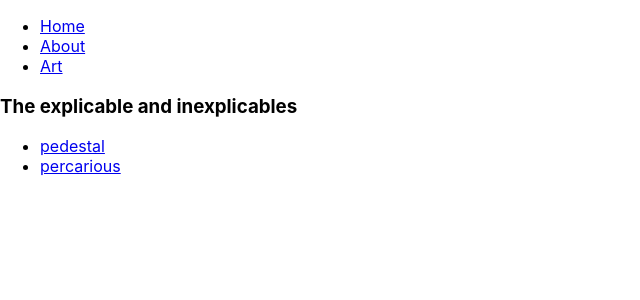
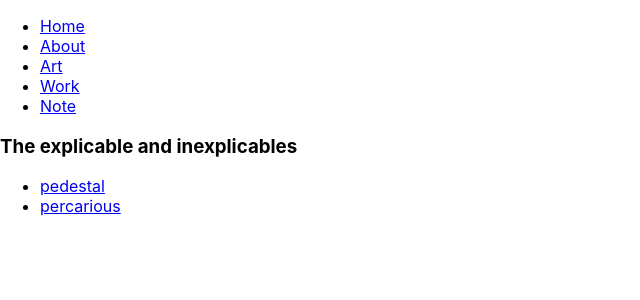
Before and after one commit to majsdev/majsdev.github.io, a React (Create React App) app: page /art in a window 1280 px wide. Shown: the top 300 px of the page, without its empty margins (0-640 px from the left). Built offline with nearby package versions, Linux system fonts and the light colour scheme.

Commit message:
add routes

```diff
--- a/src/App.js
+++ b/src/App.js
@@ -8,34 +8,28 @@ import {
   About,
   Art,
   Home,
+  Note,
+  Work,
   NavBar
 } from './pages';
 
 
 function App() {
   return (
-
     <div className="App">
       <Router>
           <NavBar />
+
           <Switch>
-
-                <Route path="/about">
-                    <About />
-                </Route>
-
-                <Route path="/art">
-                    <Art />
-                </Route>
-
-                <Route path="/">
-                    <Home />
-                </Route>
-
+            <Route exact path="/"> <Home /> </Route>
+            <Route path="/about"> <About /> </Route>
+            <Route path="/art"> <Art /> </Route>
+            <Route path="/note"> <Note /> </Route>
+            <Route path="/work"> <Work /> </Route>
+            <Route path="*"> 404 </Route>
           </Switch>
       </Router>
     </div>
-
   );
 }
 
--- a/src/pages/includes/NavBar.js
+++ b/src/pages/includes/NavBar.js
@@ -1,22 +1,29 @@
 import React from 'react';
 import {
-    Link
-  } from "react-router-dom";
+  Link
+} from "react-router-dom";
 
 function NavBar() {
+  const routes = [
+    {path: '/', name: 'Home'},
+    {path: '/about', name: 'About'},
+    {path: '/art', name: 'Art'},
+    {path: '/work', name: 'Work'},
+    {path: '/note', name: 'Note'},
+  ];
+  const routesJSX = [];
+
+  for (let route of routes) {
+    routesJSX.push(
+      <li key={`${route.name}`}>
+        <Link to={route.path}>{route.name}</Link>
+      </li>
+    );
+  }
+
   return (
     <div className="NavBar">
-        <ul>
-            <li>
-                <Link to="/">Home</Link>
-            </li>
-            <li>
-                <Link to="/about">About</Link>
-            </li>
-            <li>
-                <Link to="/art">Art</Link>
-            </li>
-        </ul>
+        <ul>{routesJSX}</ul>
     </div>
   );
 }
--- a/src/pages/index.js
+++ b/src/pages/index.js
@@ -1,4 +1,6 @@
 export { About } from './about';
 export { Art } from './art';
 export { Home } from './home';
+export { Note } from './note';
+export { Work } from './work';
 export { NavBar } from './includes';
--- /dev/null
+++ b/src/pages/note/Note.js
@@ -0,0 +1,11 @@
+import React from 'react';
+
+function Note() {
+  return (
+    <div className="Note">
+        Note
+    </div>
+  );
+}
+
+export default Note;
--- /dev/null
+++ b/src/pages/note/index.js
@@ -0,0 +1 @@
+export { default as Note } from './Note';
--- /dev/null
+++ b/src/pages/work/Work.js
@@ -0,0 +1,11 @@
+import React from 'react';
+
+function Work() {
+  return (
+    <div className="Work">
+        Work
+    </div>
+  );
+}
+
+export default Work;
--- /dev/null
+++ b/src/pages/work/index.js
@@ -0,0 +1 @@
+export { default as Work } from './Work';
```
Also changed, not shown: src/pages/art/themes/pedestal.js (+4 -4 lines), src/pages/art/themes/precarious.js (+4 -4 lines), src/pages/notes/index.js (deleted). Lines whose indentation alone changed are shown as unchanged.
